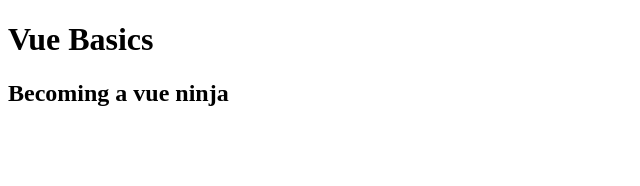
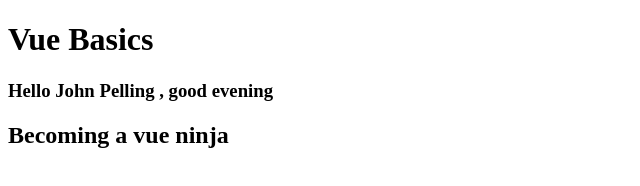
Before and after one commit to OlatunjiYso/lean-vue, a plain HTML site: page index.html in a window 1280 px wide. Shown: the whole page, without its empty margins (0-640 px from the left). Drawn offline with nearby package versions, Linux system fonts and the light colour scheme.

Commit message:
adding methods

```diff
--- a/app.js
+++ b/app.js
@@ -1,6 +1,12 @@
 new Vue({
   el: '#app',
   data: {
-    title: 'Becoming a vue ninja'
+    title: 'Becoming a vue ninja',
+    name: 'John Pelling'
+  },
+  methods: {
+    greet(time) {
+      return `Hello ${this.name} ,  good ${time}`
+    }
   }
 })
--- a/index.html
+++ b/index.html
@@ -7,6 +7,7 @@
   <body>
     <div id="app">
       <h1> Vue Basics </h1>
+      <h3>{{greet('evening')}}</h3>
       <h2> {{title}}</h2>
     </di>
 
```
